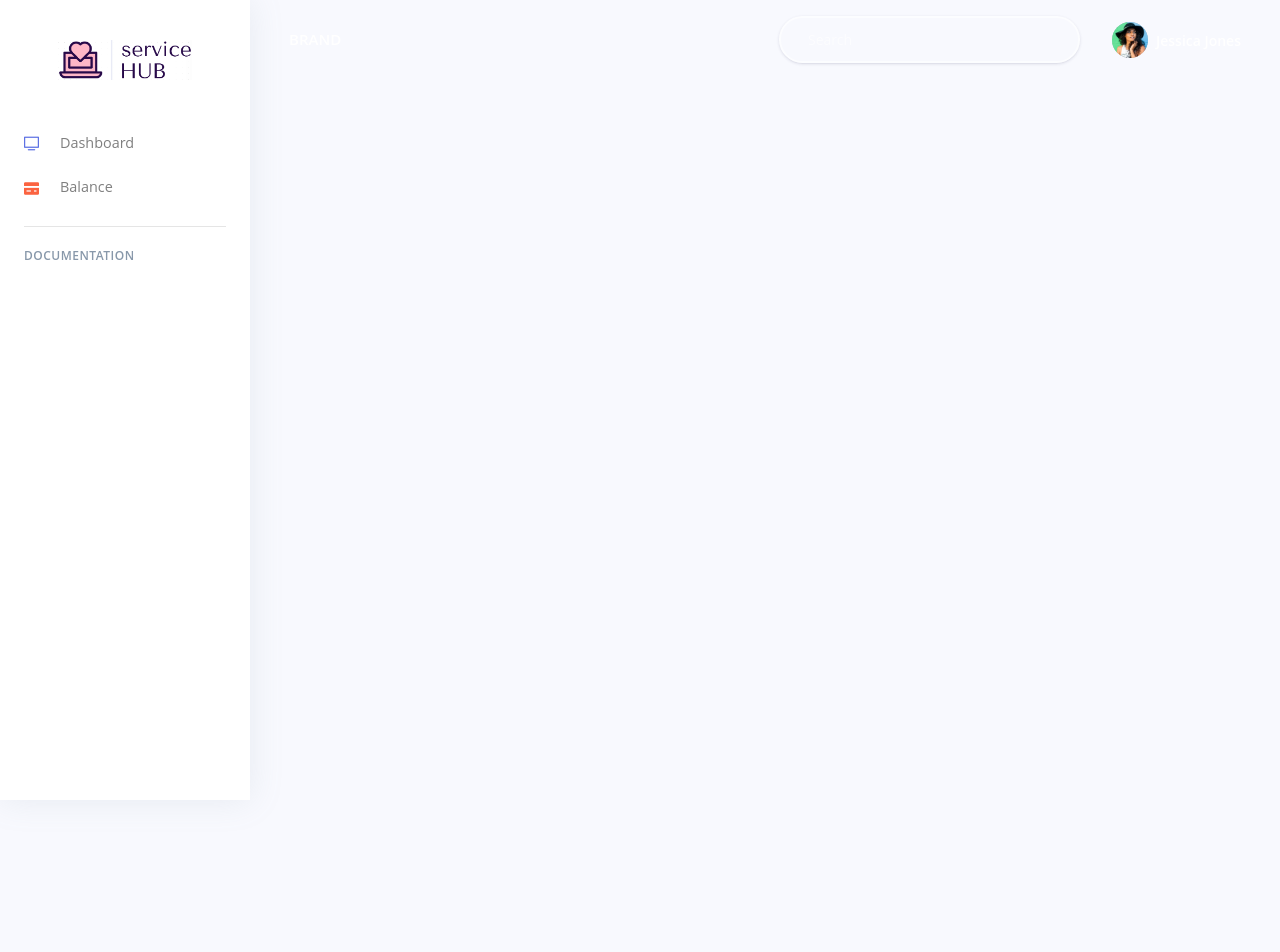
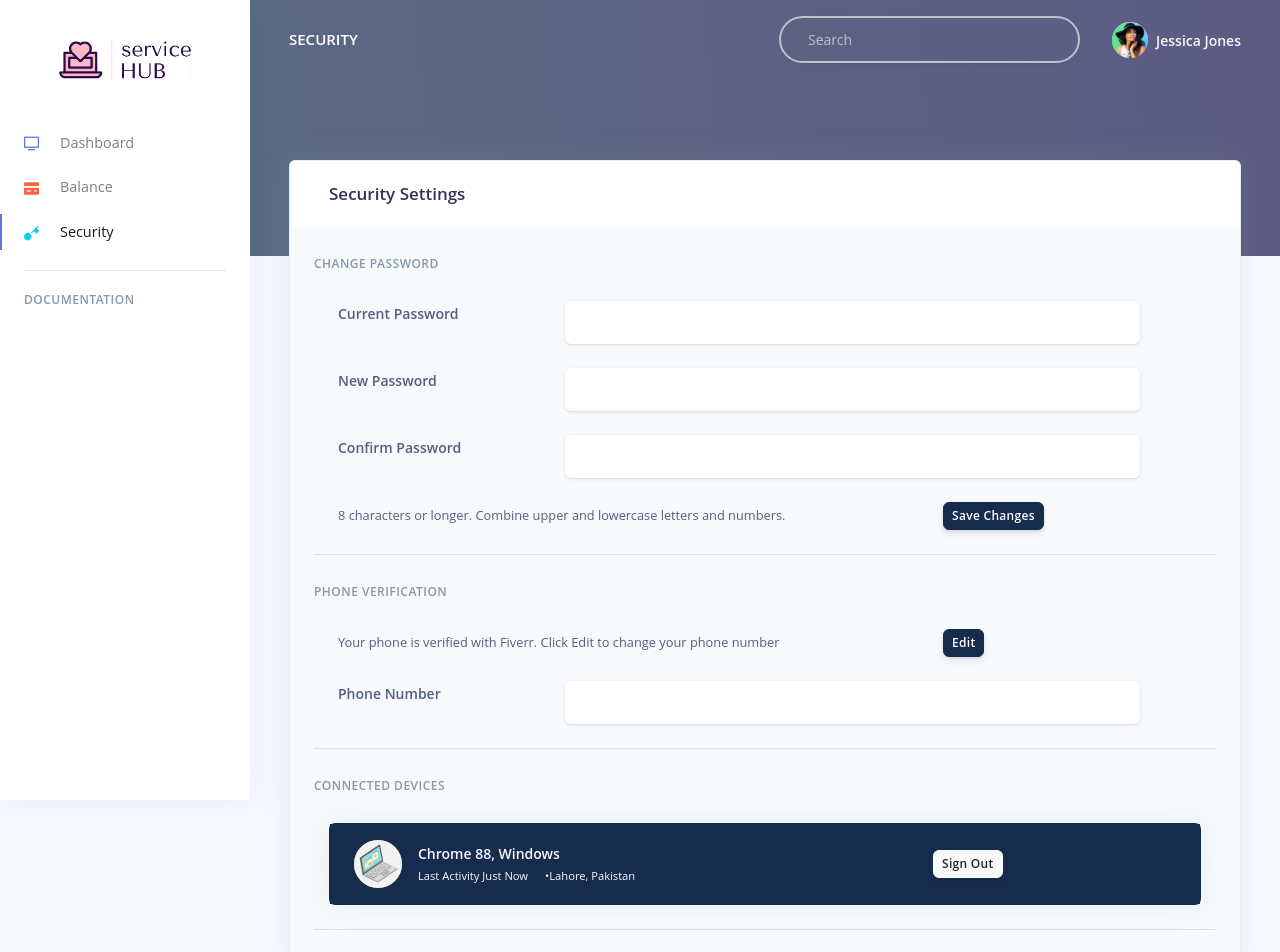
Before and after one commit to aussenrist15/ServiceHub, a React (Create React App) app: page /dashboard/security in a window 1280 px wide. Before the commit this address led to /dashboard/index. Shown: the top 952 px of the page. Before the commit the page ends 800 px from the top, so only its background shows below. Built offline with nearby package versions, Linux system fonts and the light colour scheme.

Commit message:
Dashboard Navbar created

```diff
--- /dev/null
+++ b/src/Common/Components/Dashboard/Security.js
@@ -0,0 +1,242 @@
+import React from "react";
+//import {isMobile} from 'react-device-detect';
+
+// reactstrap components
+import {
+  Button,
+  Card,
+  CardHeader,
+  CardBody,
+  Media,
+  Form,
+  Input,
+  Container,
+  Table,
+  Row,
+  Col,
+} from "reactstrap";
+// core components
+import BillingHeader from "./Headers/BillingHeader.js";
+
+const Security = () => {
+  return (
+    <>
+      <BillingHeader />
+      {/* Page content */}
+      <Container className="mt--7" fluid>
+
+
+            <Card className="bg-secondary shadow">
+              <CardHeader className="bg-white border-0">
+                <h3 className="mb-0">Security Settings</h3>
+              </CardHeader>
+              <CardBody>
+                <Form>
+                  <h6 className="heading-small text-muted mb-4">
+                    Change Password
+                  </h6>
+                  <div className="pl-lg-4">
+                    <Row>
+                      <Col lg="3">
+                          <label
+                            className="form-control-label"
+                            htmlFor="input-password"
+                            >
+                            Current Password
+                          </label>
+                          </Col>
+                          <Col lg="8">
+                          <Input
+                            className="form-control-alternative"
+                            id="input-password"
+                            type="password"
+                          />
+                        </Col>
+                      </Row>
+                      <br></br>
+           <Row>
+                        <Col lg="3">
+                          <label
+                            className="form-control-label"
+                            htmlFor="input-password"
+                          >
+                            New Password
+                          </label>
+                        </Col>
+                        <Col lg="8">
+                          <Input
+                            className="form-control-alternative"
+                            id="input-newpassword"
+                            type="password"
+                          />
+                        </Col>
+                        </Row>
+                        <br></br>
+                        <Row>
+                        <Col lg="3">
+                          <label
+                            className="form-control-label"
+                            htmlFor="input-password"
+                          >
+                            Confirm Password
+                          </label>
+                          </Col>
+                          <Col lg="8">
+                          <Input
+                            className="form-control-alternative"
+                            id="input-confirmpassword"
+                            type="password"
+                          />
+                          </Col>
+                         </Row>
+                         <br></br>
+
+                         <Row>
+                            <Col lg="8">
+                              <small>8 characters or longer. Combine upper and lowercase letters and numbers.</small>
+                            </Col>
+                            <Col lg="4">
+                            <Button
+                      color="default"
+                      href="#"
+                      onClick={(e) => e.preventDefault()}
+                      size="sm"
+                    >
+                      Save Changes
+                    </Button>
+                            </Col>
+                     </Row>
+                  </div>
+                 <hr className="my-4" />
+                  {/* PHONE VERIFICATION */}
+                  <h6 className="heading-small text-muted mb-4">
+                    Phone Verification
+                  </h6>
+
+                  <div className="pl-lg-4">
+                  <Row>
+                    <Col lg="8">
+                      <small>Your phone is verified with Fiverr. Click Edit to change your phone number</small>
+                    </Col>
+                    <Col lg="4">
+                      <Button
+                      color="default"
+                      href="#"
+                      onClick={(e) => e.preventDefault()}
+                      size="sm"
+                      >
+                      Edit
+                      </Button>
+                    </Col>
+                  </Row>
+                  <br></br>
+                        <Row>
+                        <Col lg="3">
+                          <label
+                            className="form-control-label"
+                            htmlFor="input-number"
+                          >
+                            Phone Number
+                          </label>
+                          </Col>
+                          <Col lg="8">
+                          <Input
+                            className="form-control-alternative"
+                            id="input-phoneNumber"
+                            type="Number"
+                          />
+                          </Col>
+                         </Row>
+
+                        </div>
+
+
+                  <hr className="my-4" />
+
+                  {/* Connected Devices */}
+                 <h6 className="heading-small text-muted mb-4">
+                 Connected Devices
+                  </h6>
+
+                     {/* Dark table */}
+          <div className="col">
+            <Card className="bg-default shadow">
+              <Table
+                className="align-items-center table-dark table-flush"
+                responsive
+              >
+
+
+                <tbody>
+                  <tr>
+                    <th scope="row">
+                      <Media className="align-items-center">
+                        <a
+                          className="avatar mr-3"
+                          href="#pablo"
+                          onClick={(e) => e.preventDefault()}
+                        >
+                          <img
+                            alt="..."
+                            src={
+                              require("./assets/img/laptop.png")
+                                .default
+                            }
+                          />
+                        </a>
+                        <Media>
+                          <span className="mb-0 text-sm">
+                         {/** if (isMobile) {
+                              <div>Mobile</div>
+                          }
+                          else
+                          <p>Laptop</p>
+                        */}
+                          Chrome 88, Windows
+                          <br></br>
+                          <small>
+                          Last Activity Just Now
+                          &emsp;
+                          •Lahore, Pakistan
+                          </small>
+                          </span>
+                        </Media>
+                      </Media>
+                    </th>
+                    <td>
+                    <Button
+                      color="secondary"
+                      href="#"
+                      onClick={(e) => e.preventDefault()}
+                      size="sm"
+                    >
+                      Sign Out
+                    </Button>
+                    </td>
+                    <td>
+                    </td>
+                   </tr>
+                </tbody>
+              </Table>
+            </Card>
+          </div>
+
+
+                    <hr className="my-4" />
+
+
+
+
+
+
+
+                </Form>
+              </CardBody>
+            </Card>
+            <br />
+      </Container>
+    </>
+  );
+};
+
+export default Security;
--- a/src/Common/Components/Dashboard/routes.js
+++ b/src/Common/Components/Dashboard/routes.js
@@ -5,7 +5,7 @@ import Balance from "./Balance.js";
 //import BillingInfo from "views/examples/BillingInfo.js";
 //import Orders from "views/examples/Orders.js";
 //import Gigs from "views/examples/Gigs.js";
-//import Security from "views/examples/Security";
+import Security from "./Security";
 //import Chat from "views/examples/Chat"
 //import Analytics from "views/examples/Analytics"
 //import ReachUs from "views/examples/ReachUs"
@@ -34,7 +34,6 @@ var routes = [
     component: Balance,
     layout: "/dashboard",
   },
-  /*
   {
     path: "/security",
     name: "Security",
@@ -42,6 +41,7 @@ var routes = [
     component: Security,
     layout: "/dashboard",
   },
+  /*
   {
     path: "/chatmessages",
     name: "Chat",
```
